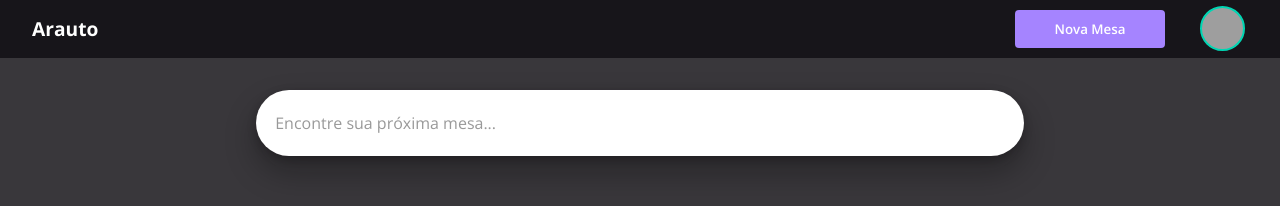
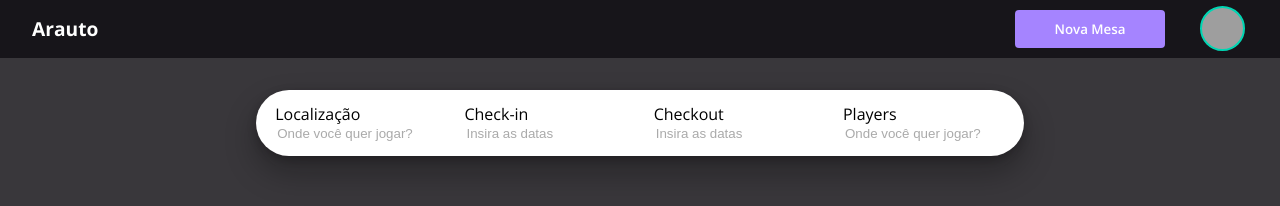
Before and after one commit to blueskiy/hackathon-arauto, a React (Create React App) app: page / in a window 1280 px wide. Shown: the top 206 px of the page. Built offline with nearby package versions, Linux system fonts and the light colour scheme; grey boxes are pictures that could not be loaded.

Commit message:
Improving Styles

```diff
--- a/src/search.js
+++ b/src/search.js
@@ -4,7 +4,27 @@ import './search.scss'
 const Search = () => {
     return (
         <div className="search-wrapper">
-            <div id="search" className="search">Encontre sua próxima mesa...</div>
+            <div id="search" className="search">
+                <div className="search-1">
+                    <span>Localização</span>
+                    <input type="text" placeholder="Onde você quer jogar?" />
+                </div>
+
+                <div className="search-2">
+                    <span>Check-in</span>
+                    <input type="text" placeholder="Insira as datas" />
+                </div>
+
+                <div className="search-3">
+                    <span>Checkout</span>
+                    <input type="text" placeholder="Insira as datas" />
+                </div>
+
+                <div className="search-4">
+                    <span>Players</span>
+                    <input type="text" placeholder="Onde você quer jogar?" />
+                </div>
+            </div>
         </div>
     );
 }
--- a/src/search.scss
+++ b/src/search.scss
@@ -4,13 +4,58 @@
     justify-content: center;
 
     .search {
+        display: flex;
+        align-items: center;
+        justify-content: space-between;
+
         width: 60vw;
         height: 66px;
-        color: #999;
-        line-height: 66px;
         border-radius:33px;
         padding-left: 1.2rem;
         background-color: #fff;
         box-shadow: 0px 16px 32px rgba(5, 5, 5, 0.322), 0px 3px 8px rgba(17, 15, 19, 0.274);
+
+        &-1,
+        &-2,
+        &-3,
+        &-4 {
+            display: flex;
+            position: relative;
+            flex-direction: column;
+            font-family: 'Open Sans', sans-serif;
+
+            span {
+                color: #000;
+            }
+
+            input {
+                border: none;
+
+                &:last-child {
+                    width: 90%;
+                }
+
+                &::placeholder {
+                    color: #aaa;
+                }
+
+                &:focus {
+                    outline: none;
+                }
+            }
+        }
+
+        &-1:after {
+            background-clip: padding-box;
+            border: 1px solid transparent;
+            border-radius: 32px;
+            bottom: 0px;
+            content: "";
+            left: 0px;
+            position: absolute;
+            right: 0px;
+            top: 0px;
+            z-index: 0;
+        }
     }
 }
```
Also changed, not shown: 1 other file (tests, documents, lock files or other folders).
